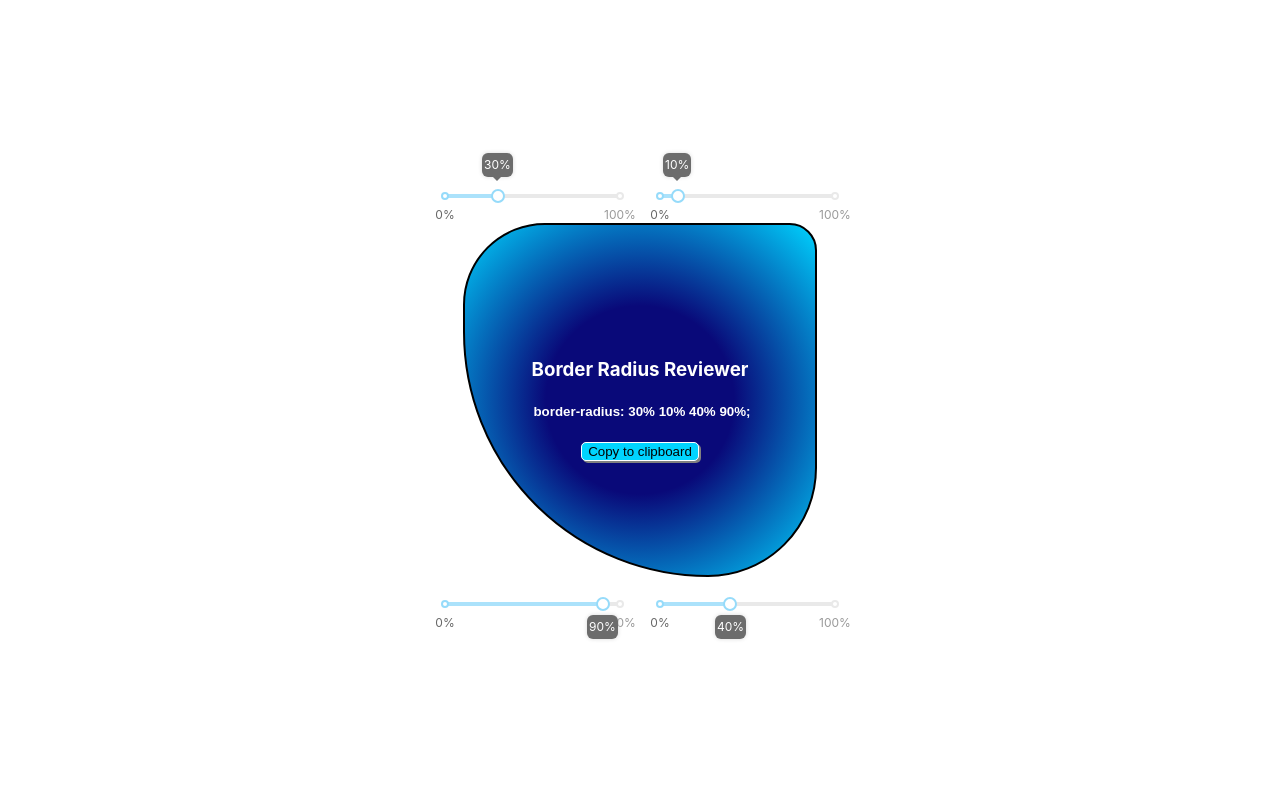
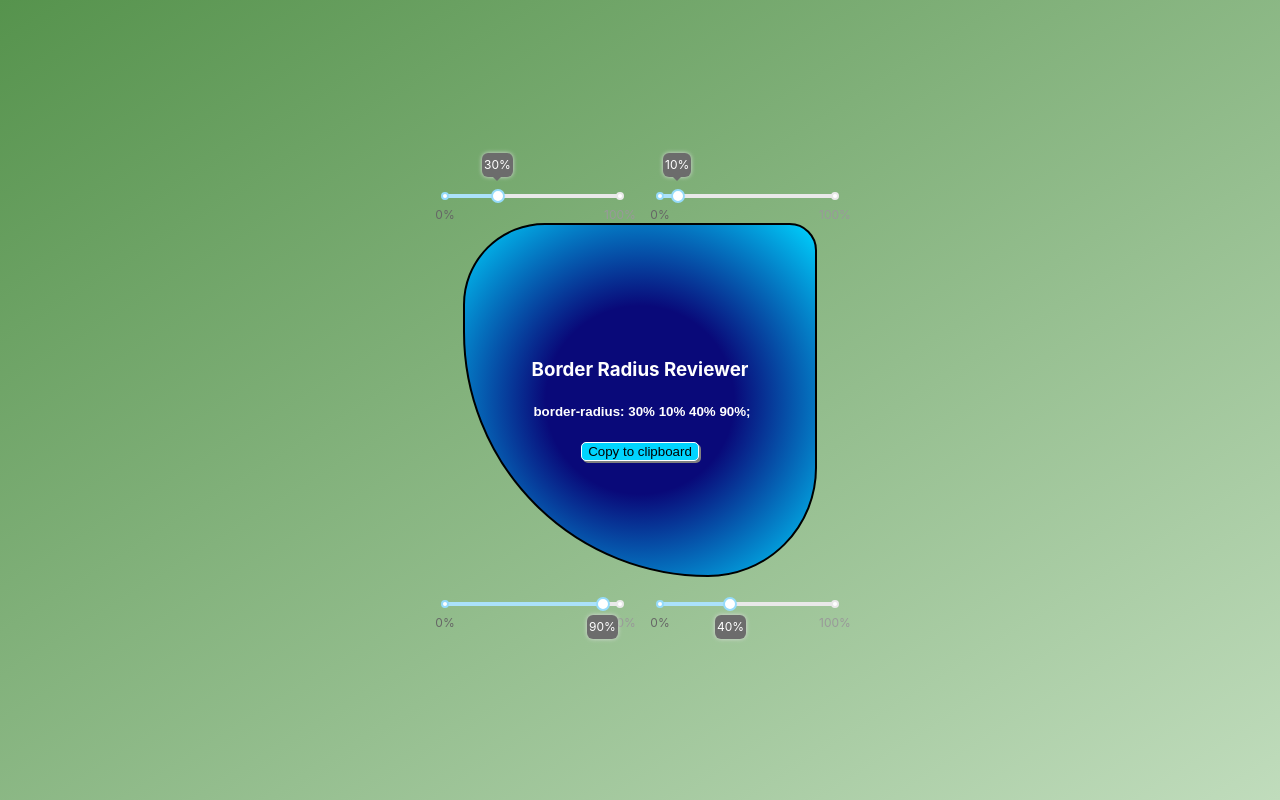
Before and after one commit to mrkshx/border_radius_previewer, a React (Create React App) app: page / in a window 1280 px wide. Built offline with nearby package versions, Linux system fonts and the light colour scheme.

Commit message:
added gradient background to app

```diff
--- a/src/App.css
+++ b/src/App.css
@@ -5,4 +5,5 @@
   flex-direction: column;
   align-items: center;
   justify-content: center;
+  background: linear-gradient( to left top, #C0DCBC, #56934D);
 }
```
